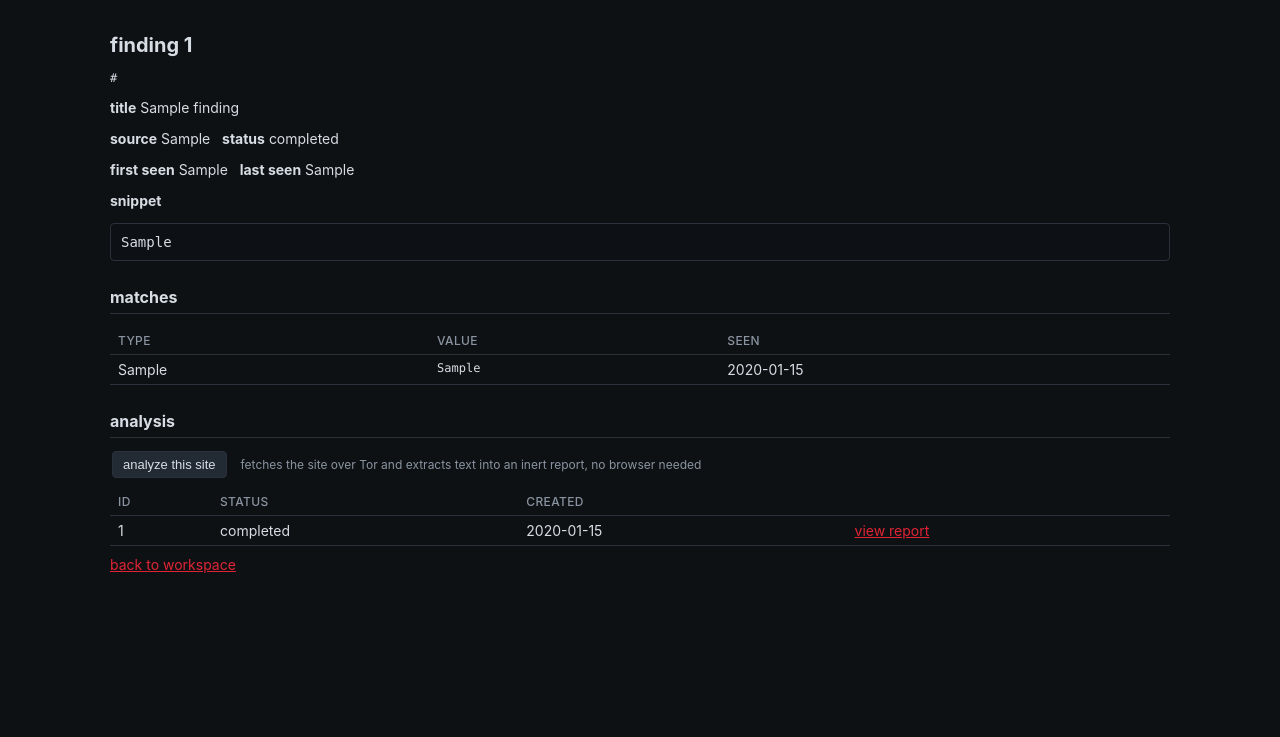
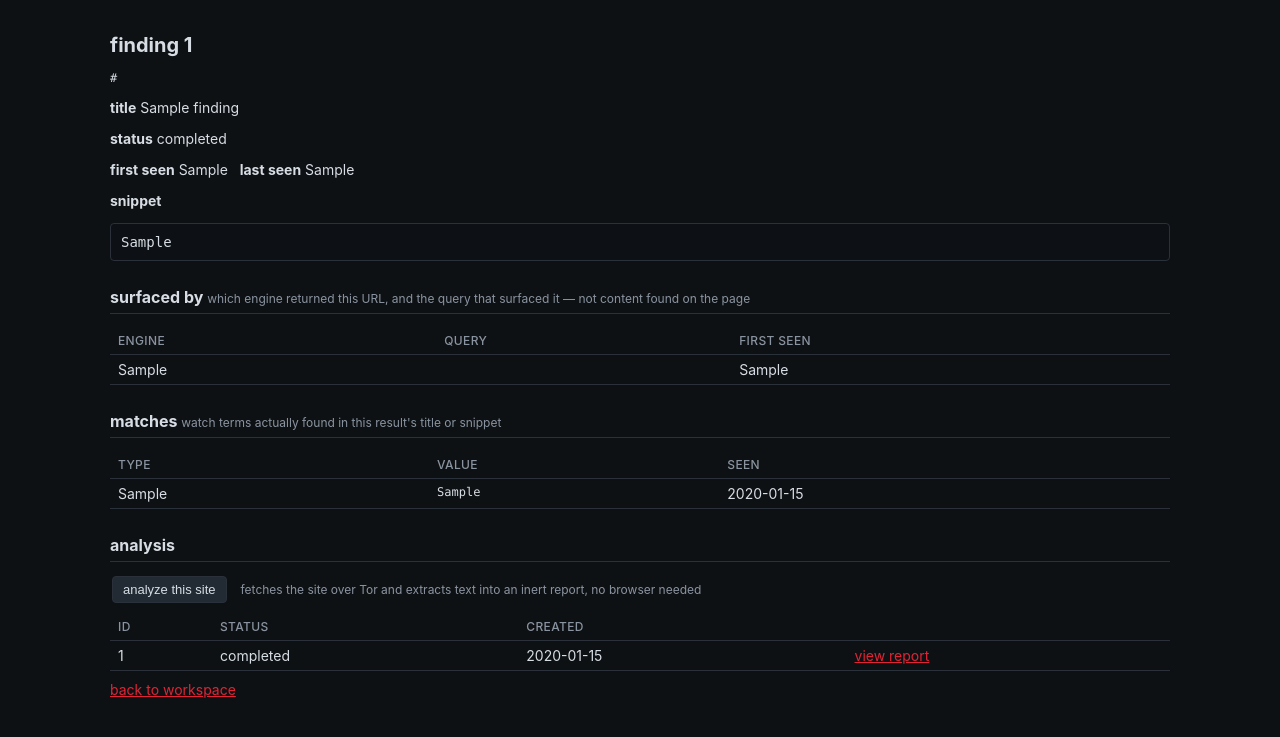
Before and after one commit to sec0ps/va-pt, a Flask app: page /findings/1 in a window 1280 px wide. Shown: the part 40-777 px from the top of the page. Run offline with Flask 3, Linux system fonts and the light colour scheme; the visitor is signed in with stand-in values (Sample User, id 1); tables that the repository leaves empty hold one stand-in row (values such as "Sample post").

Commit message:
Update finding.html

```diff
--- a/darkweb-recon/console/templates/finding.html
+++ b/darkweb-recon/console/templates/finding.html
@@ -37,19 +37,32 @@ Location: darkweb-recon/console/templates/finding.html
 <h1>finding {{ f.id }}</h1>
 <p class="mono">{{ f.url }}</p>
 <p><strong>title</strong> {{ f.title or '(none)' }}</p>
-<p><strong>source</strong> {{ f.source }} &nbsp; <strong>status</strong> {{ f.status }}</p>
+<p><strong>status</strong> {{ f.status }}</p>
 <p><strong>first seen</strong> {{ f.first_seen[:19] }} &nbsp; <strong>last seen</strong> {{ f.last_seen[:19] }}</p>
 <p><strong>snippet</strong></p>
 <pre>{{ f.snippet or '' }}</pre>
 
-<h2>matches</h2>
+<h2>surfaced by <small>which engine returned this URL, and the query that surfaced it &mdash; not content found on the page</small></h2>
+<table>
+<thead><tr><th>engine</th><th>query</th><th>first seen</th></tr></thead>
+<tbody>
+{% for s in finding_sources %}
+<tr><td>{{ s.source }}</td><td class="mono">{{ s.query }}</td><td>{{ s.first_seen[:19] }}</td></tr>
+{% else %}
+<tr><td>{{ f.source }}</td><td></td><td>{{ f.first_seen[:19] }}</td></tr>
+{% endfor %}
+</tbody>
+</table>
+{% if finding_sources|length > 1 %}<p class="hint">{{ finding_sources|length }} engines independently returned this URL.</p>{% endif %}
+
+<h2>matches <small>watch terms actually found in this result's title or snippet</small></h2>
 <table>
 <thead><tr><th>type</th><th>value</th><th>seen</th></tr></thead>
 <tbody>
 {% for m in matches %}
 <tr><td>{{ m.term_type }}</td><td class="mono">{{ m.matched_value }}</td><td>{{ m.created_at[:19] }}</td></tr>
 {% else %}
-<tr><td colspan="3">none</td></tr>
+<tr><td colspan="3">no watch terms found in the title or snippet</td></tr>
 {% endfor %}
 </tbody>
 </table>
```
